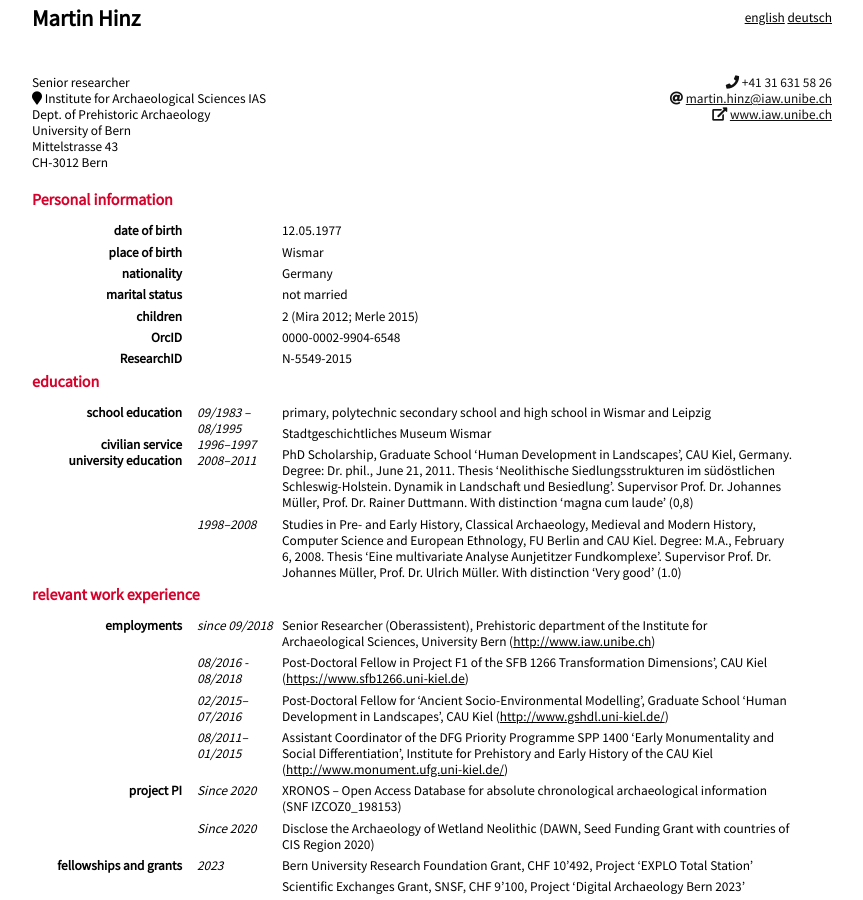
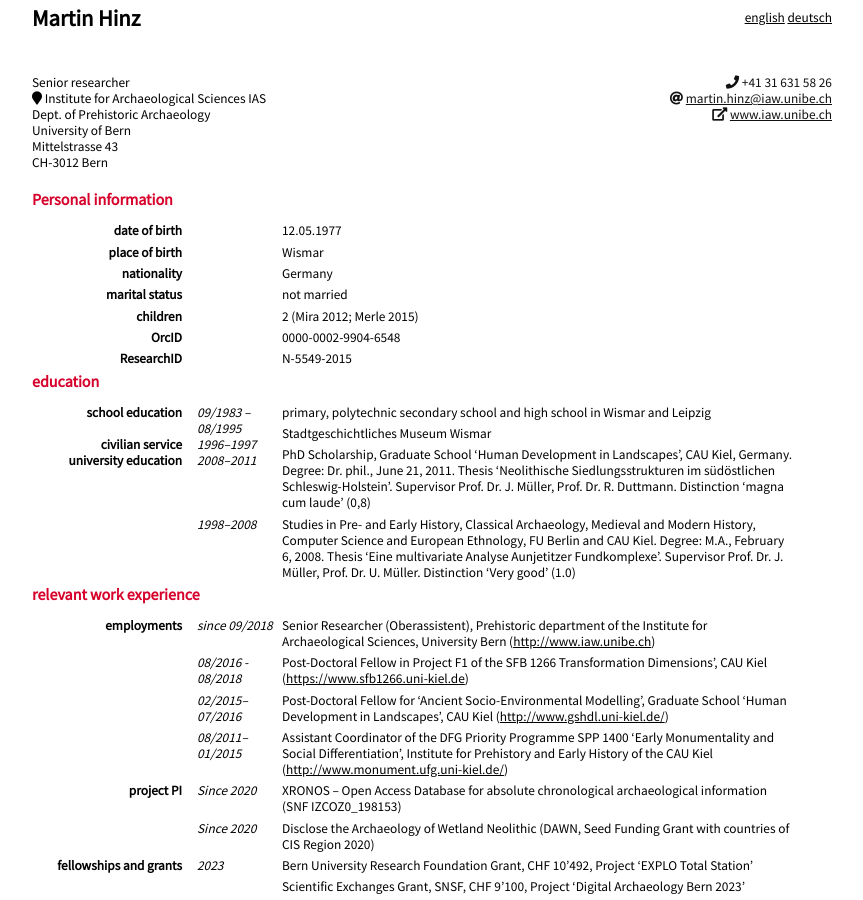
Before and after one commit to MartinHinz/cv, a Jekyll site: the page built from cv_english.md, in a window 1280 px wide and 900 px high. Shown: the whole window, without its empty margins (208-1071 px from the left). Built offline with Jekyll 4.4.1, drawn with Linux system fonts in a browser that asks for light colours; nearby versions of some CDN libraries; our own code applies the rules of GitHub Pages for plain Markdown files.

Commit message:
Update cv_english.md

```diff
--- a/cv_english.md
+++ b/cv_english.md
@@ -72,10 +72,10 @@ CH-3012 Bern
 ### university education
 
 2008–2011
-: - PhD Scholarship, Graduate School 'Human Development in Landscapes', CAU Kiel, Germany. Degree: Dr. phil., June 21, 2011. Thesis 'Neolithische Siedlungsstrukturen im südöstlichen Schleswig-Holstein. Dynamik in Landschaft und Besiedlung'. Supervisor Prof. Dr. Johannes Müller, Prof. Dr. Rainer Duttmann. With distinction 'magna cum laude' (0,8)
+: - PhD Scholarship, Graduate School 'Human Development in Landscapes', CAU Kiel, Germany. Degree: Dr. phil., June 21, 2011. Thesis 'Neolithische Siedlungsstrukturen im südöstlichen Schleswig-Holstein'. Supervisor Prof. Dr. J. Müller, Prof. Dr. R. Duttmann. Distinction 'magna cum laude' (0,8)
 
 1998–2008
-: - Studies in Pre- and Early History, Classical Archaeology, Medieval and Modern History, Computer Science and European Ethnology, FU Berlin and CAU Kiel. Degree: M.A., February 6, 2008. Thesis 'Eine multivariate Analyse Aunjetitzer Fundkomplexe'. Supervisor Prof. Dr. Johannes Müller, Prof. Dr. Ulrich Müller. With distinction 'Very good' (1.0)
+: - Studies in Pre- and Early History, Classical Archaeology, Medieval and Modern History, Computer Science and European Ethnology, FU Berlin and CAU Kiel. Degree: M.A., February 6, 2008. Thesis 'Eine multivariate Analyse Aunjetitzer Fundkomplexe'. Supervisor Prof. Dr. J. Müller, Prof. Dr. U. Müller. Distinction 'Very good' (1.0)
 
 ## relevant work experience
 ### employments
```
